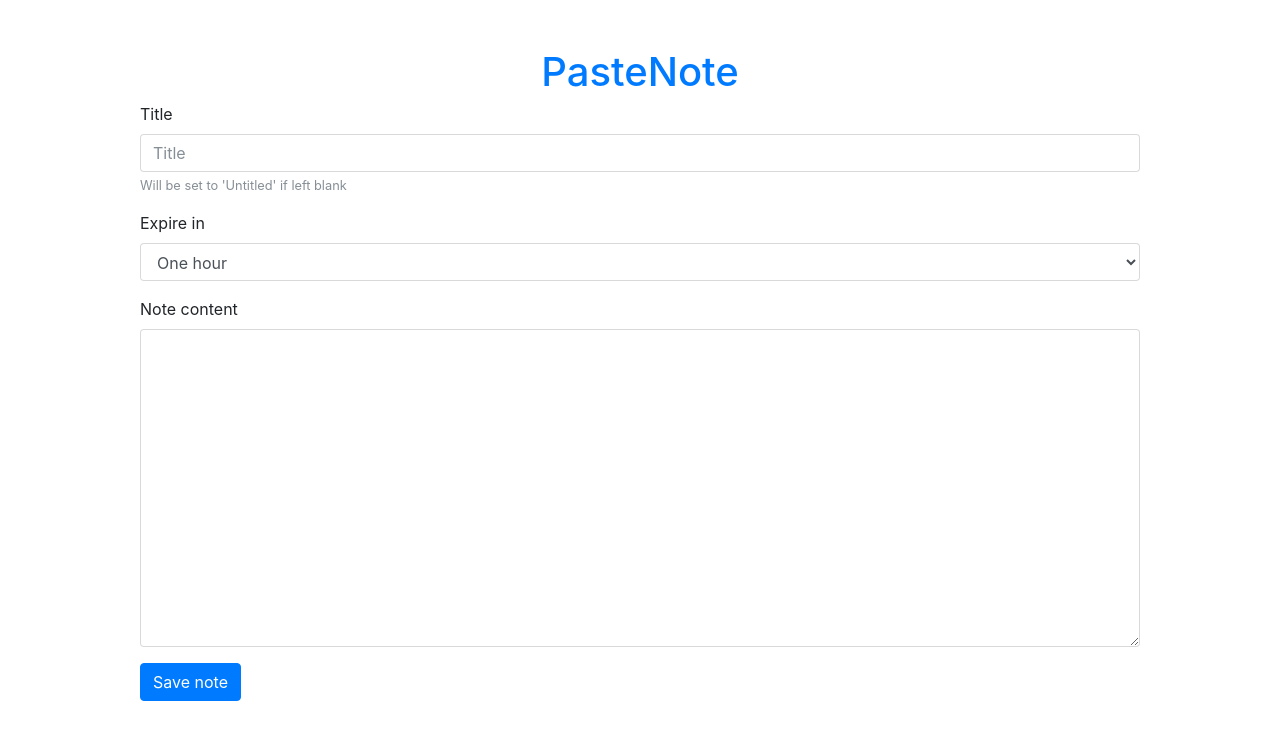
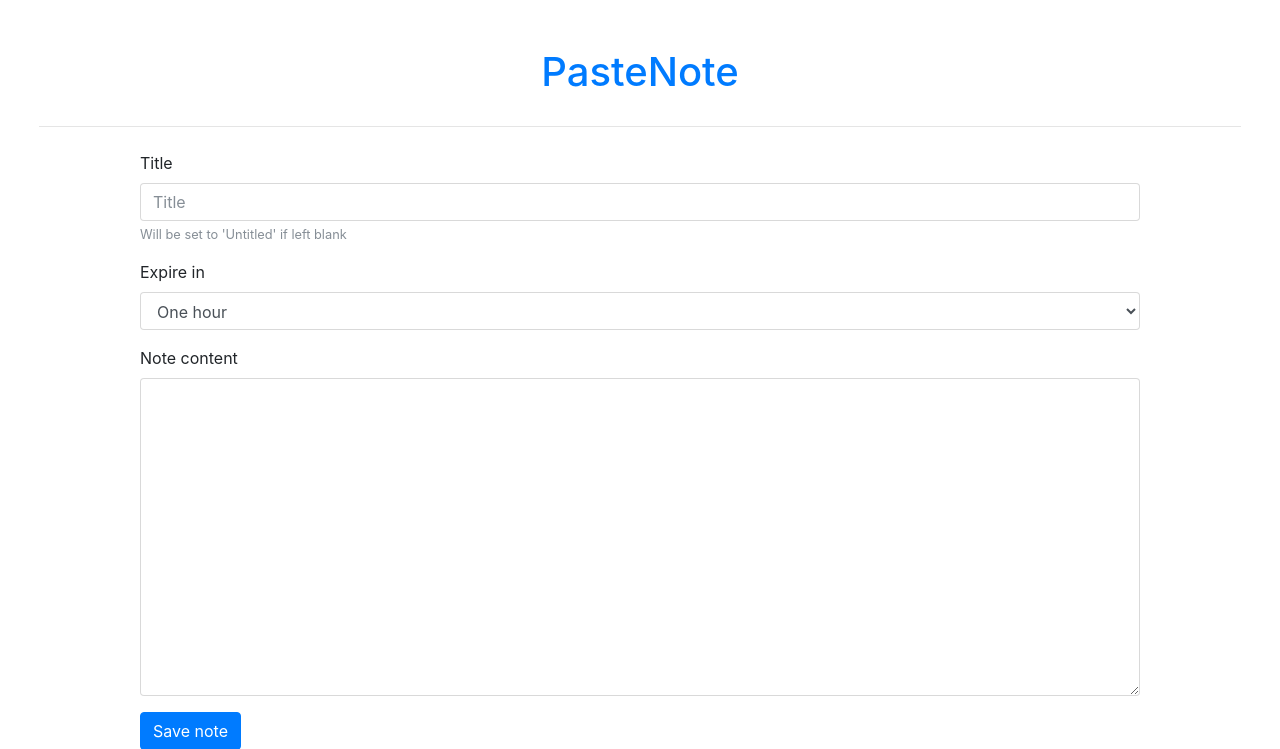
Before and after one commit to Echelon133/PasteNote, a Flask app: page / in a window 1280 px wide. Shown: the top 749 px of the page. Run offline with Flask 2, Linux system fonts and the light colour scheme; some libraries are stand-ins or nearby versions.

Commit message:
Added a horizontal line that separates header link from page content

```diff
--- a/app/templates/main.html
+++ b/app/templates/main.html
@@ -16,6 +16,7 @@
                 </div>
                 <div class="col"></div>
             </div>
+            <hr class="m-4">
             {% block content %}{% endblock %}
         </div>
         {% block scripts %}{% endblock %}
```
